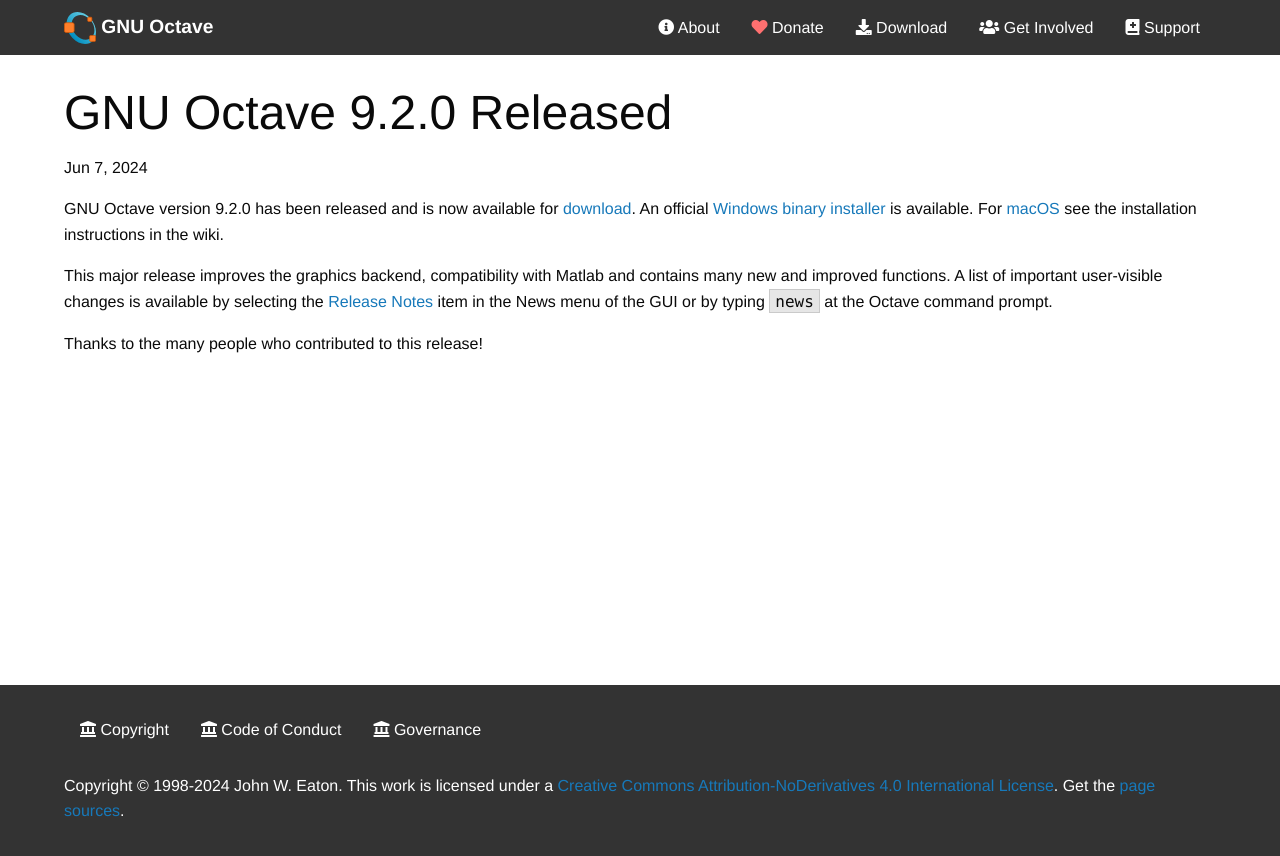
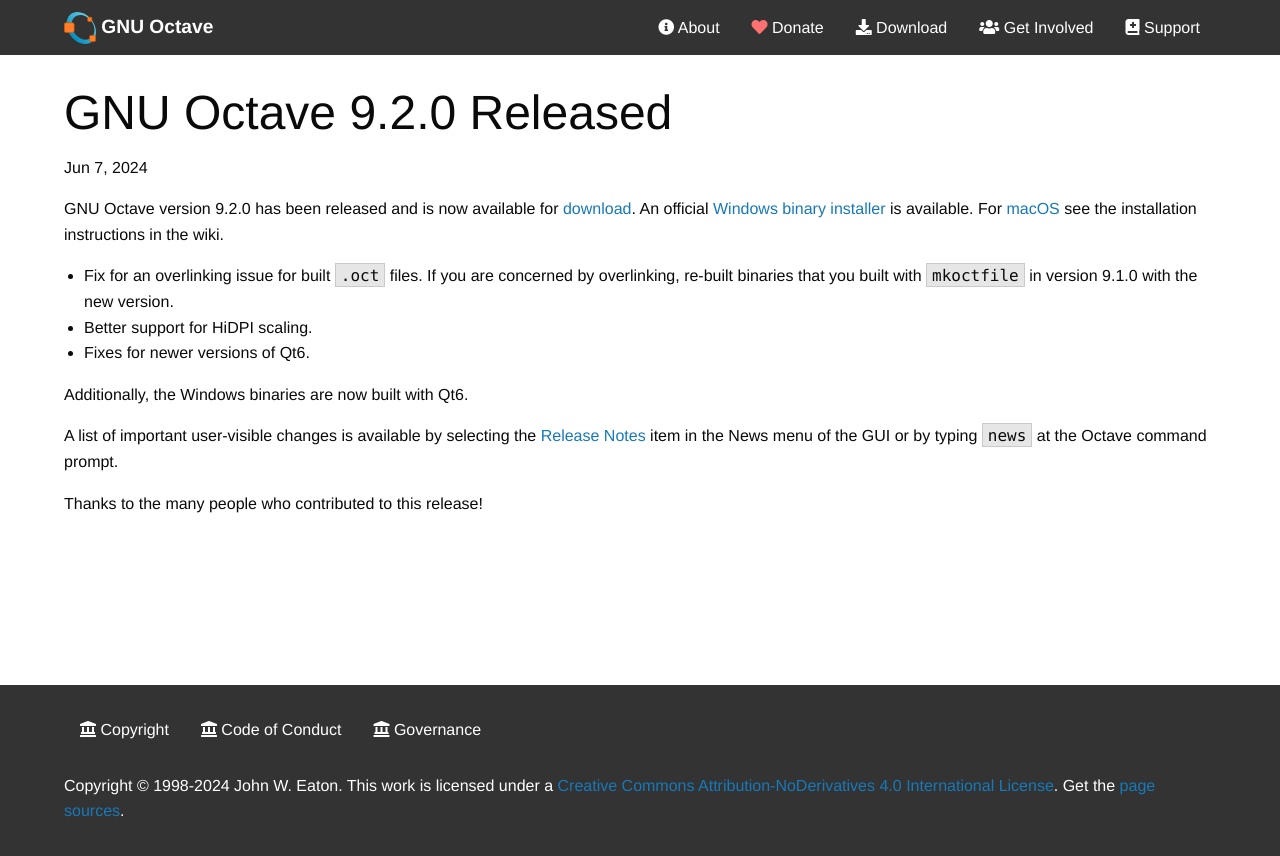
Before and after one commit to gnu-octave/gnu-octave.github.io, a Jekyll site: the page built from _posts/2024-06-07-octave-9.2.0-released.markdown, in a window 1280 px wide. Shown: the top 856 px of the page. Built offline with Jekyll 4.4.1, drawn with Linux system fonts in a browser that asks for light colours; nearby versions of some CDN libraries.

Commit message:
Update announcement message for 9.2.0 (#14)

```diff
--- a/_posts/2024-06-07-octave-9.2.0-released.markdown
+++ b/_posts/2024-06-07-octave-9.2.0-released.markdown
@@ -9,10 +9,17 @@
 [download][1].  An official [Windows binary installer][2] is available.
 For [macOS][3] see the installation instructions in the wiki.
 
-This major release improves the graphics backend, compatibility with
-Matlab and contains many new and improved functions.  A list of important
-user-visible changes is available by selecting the [Release Notes][4] item
-in the News menu of the GUI or by typing `news` at the Octave command prompt.
+* Fix for an overlinking issue for built `.oct` files. If you are
+  concerned by overlinking, re-built binaries that you built with
+  `mkoctfile` in version 9.1.0 with the new version.
+* Better support for HiDPI scaling.
+* Fixes for newer versions of Qt6.
+
+Additionally, the Windows binaries are now built with Qt6.
+
+A list of important user-visible changes is available by selecting the
+[Release Notes][4] item in the News menu of the GUI or by typing `news`
+at the Octave command prompt.
 
 Thanks to the many people who contributed to this release!
 
```
